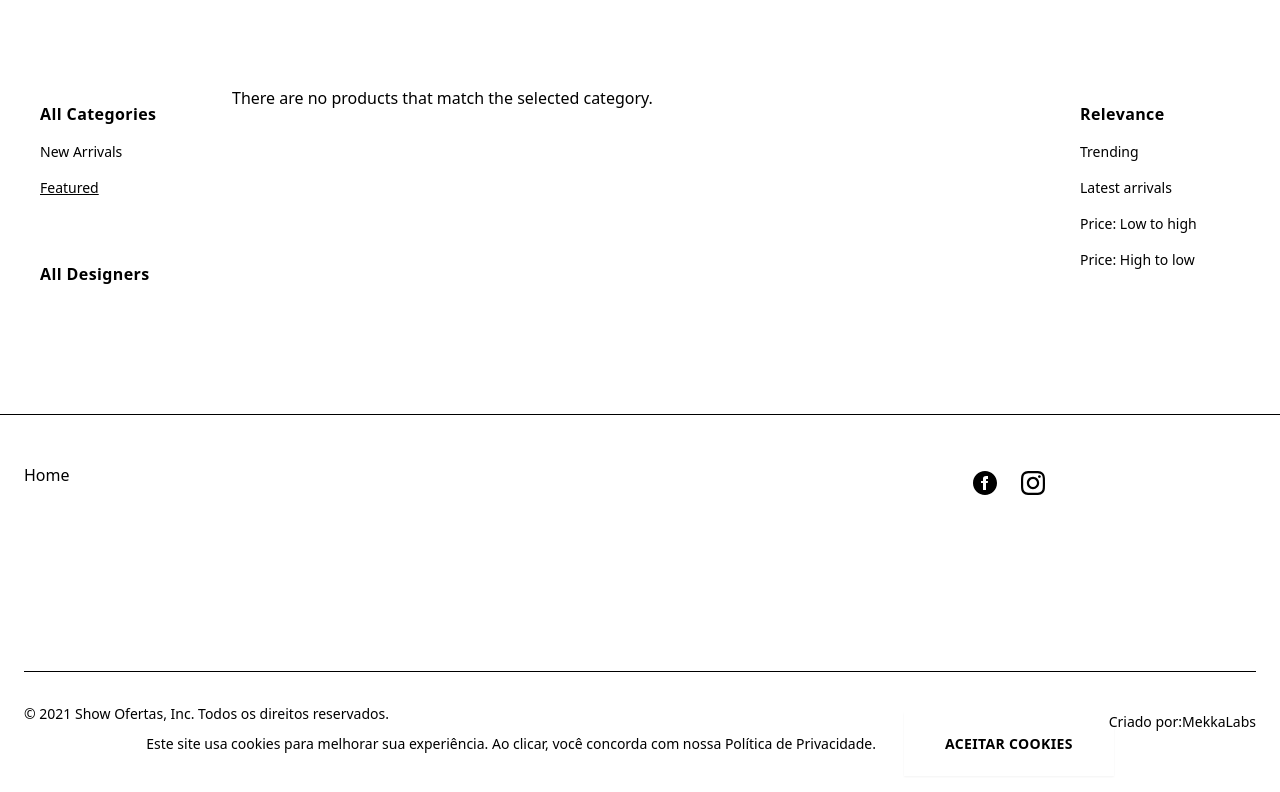
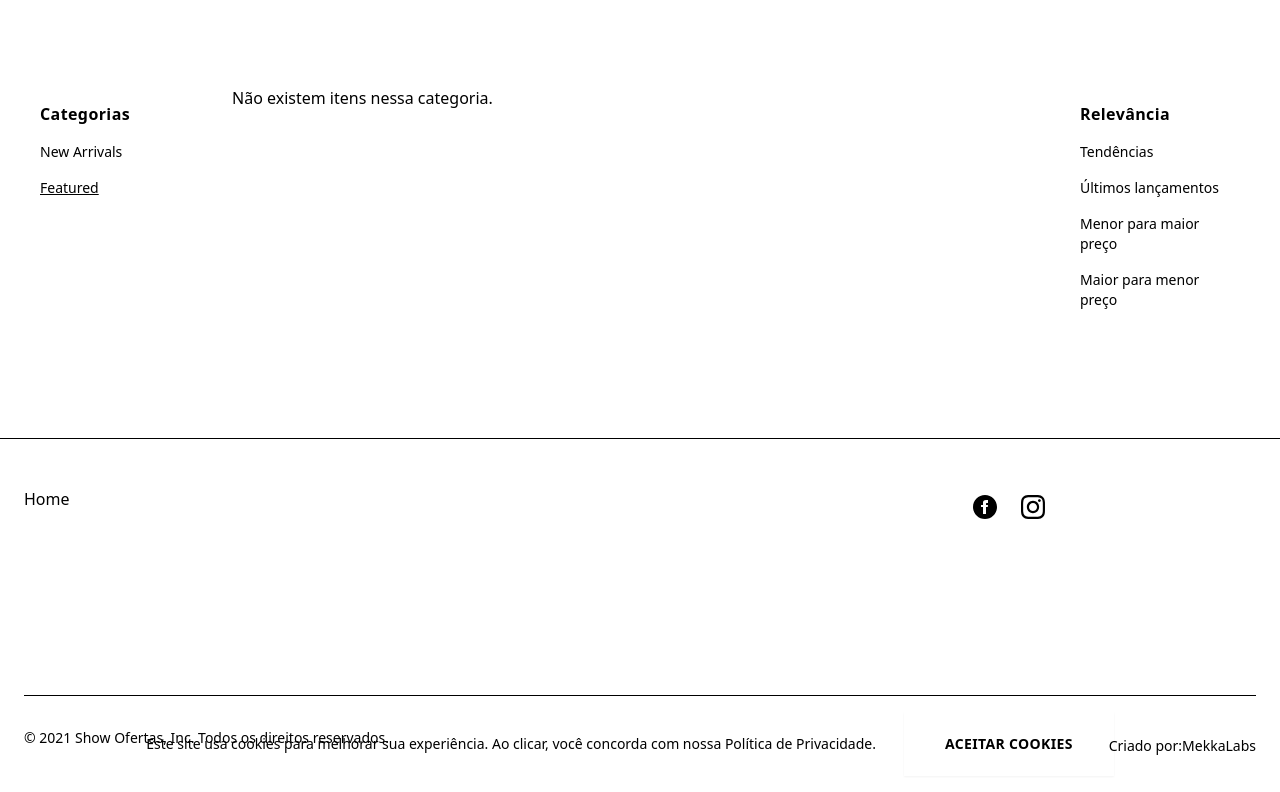
Before and after one commit to MekkaLabs/showoferta, a Next.js app: page /search/featured in a window 1280 px wide. Shown: the top 792 px of the page. Built offline with nearby package versions, Linux system fonts and the light colour scheme; what @vercel/fetch would draw is missing.

Commit message:
Update search.tsx

```diff
--- a/components/search.tsx
+++ b/components/search.tsx
@@ -15,10 +15,10 @@ import getSlug from '@lib/get-slug'
 import rangeMap from '@lib/range-map'
 
 const SORT = {
-  'trending-desc': 'Trending',
-  'latest-desc': 'Latest arrivals',
-  'price-asc': 'Price: Low to high',
-  'price-desc': 'Price: High to low',
+  'trending-desc': 'Tendências',
+  'latest-desc': 'Últimos lançamentos',
+  'price-asc': 'Menor para maior preço',
+  'price-desc': 'Maior para menor preço',
 }
 
 import {
@@ -128,7 +128,7 @@ export default function Search({ categories, brands }: SearchPropsType) {
                             'block lg:inline-block px-4 py-2 lg:p-0 lg:my-2 lg:mx-4'
                           }
                         >
-                          All Categories
+                          Categorias
                         </a>
                       </Link>
                     </li>
@@ -165,107 +165,8 @@ export default function Search({ categories, brands }: SearchPropsType) {
             </div>
           </div>
 
-          {/* Designs */}
-          <div className="relative inline-block w-full">
-            <div className="lg:hidden mt-3">
-              <span className="rounded-md shadow-sm">
-                <button
-                  type="button"
-                  onClick={(e) => handleClick(e, 'brands')}
-                  className="flex justify-between w-full rounded-sm border border-accent-3 px-4 py-3 bg-accent-0 text-sm leading-5 font-medium text-accent-8 hover:text-accent-5 focus:outline-none focus:border-blue-300 focus:shadow-outline-normal active:bg-accent-1 active:text-accent-8 transition ease-in-out duration-150"
-                  id="options-menu"
-                  aria-haspopup="true"
-                  aria-expanded="true"
-                >
-                  {activeBrand?.name
-                    ? `Design: ${activeBrand?.name}`
-                    : 'All Designs'}
-                  <svg
-                    className="-mr-1 ml-2 h-5 w-5"
-                    xmlns="http://www.w3.org/2000/svg"
-                    viewBox="0 0 20 20"
-                    fill="currentColor"
-                  >
-                    <path
-                      fillRule="evenodd"
-                      d="M5.293 7.293a1 1 0 011.414 0L10 10.586l3.293-3.293a1 1 0 111.414 1.414l-4 4a1 1 0 01-1.414 0l-4-4a1 1 0 010-1.414z"
-                      clipRule="evenodd"
-                    />
-                  </svg>
-                </button>
-              </span>
-            </div>
-            <div
-              className={`origin-top-left absolute lg:relative left-0 mt-2 w-full rounded-md shadow-lg lg:shadow-none z-10 mb-10 lg:block ${
-                activeFilter !== 'brands' || toggleFilter !== true
-                  ? 'hidden'
-                  : ''
-              }`}
-            >
-              <div className="rounded-sm bg-accent-0 shadow-xs lg:bg-none lg:shadow-none">
-                <div
-                  role="menu"
-                  aria-orientation="vertical"
-                  aria-labelledby="options-menu"
-                >
-                  <ul>
-                    <li
-                      className={cn(
-                        'block text-sm leading-5 text-accent-4 lg:text-base lg:no-underline lg:font-bold lg:tracking-wide hover:bg-accent-1 lg:hover:bg-transparent hover:text-accent-8 focus:outline-none focus:bg-accent-1 focus:text-accent-8',
-                        {
-                          underline: !activeBrand?.name,
-                        }
-                      )}
-                    >
-                      <Link
-                        href={{
-                          pathname: getDesignerPath('', category),
-                          query,
-                        }}
-                      >
-                        <a
-                          onClick={(e) => handleClick(e, 'brands')}
-                          className={
-                            'block lg:inline-block px-4 py-2 lg:p-0 lg:my-2 lg:mx-4'
-                          }
-                        >
-                          All Designers
-                        </a>
-                      </Link>
-                    </li>
-                    {brands.flatMap(({ node }: { node: any }) => (
-                      <li
-                        key={node.path}
-                        className={cn(
-                          'block text-sm leading-5 text-accent-4 hover:bg-accent-1 lg:hover:bg-transparent hover:text-accent-8 focus:outline-none focus:bg-accent-1 focus:text-accent-8',
-                          {
-                            // @ts-ignore Shopify - Fix this types
-                            underline: activeBrand?.entityId === node.entityId,
-                          }
-                        )}
-                      >
-                        <Link
-                          href={{
-                            pathname: getDesignerPath(node.path, category),
-                            query,
-                          }}
-                        >
-                          <a
-                            onClick={(e) => handleClick(e, 'brands')}
-                            className={
-                              'block lg:inline-block px-4 py-2 lg:p-0 lg:my-2 lg:mx-4'
-                            }
-                          >
-                            {node.name}
-                          </a>
-                        </Link>
-                      </li>
-                    ))}
-                  </ul>
-                </div>
-              </div>
-            </div>
-          </div>
+
+
         </div>
         {/* Products */}
         <div className="col-span-8 order-3 lg:order-none">
@@ -294,21 +195,21 @@ export default function Search({ categories, brands }: SearchPropsType) {
                   >
                     {q ? (
                       <>
-                        There are no products that match "<strong>{q}</strong>"
+                        Não encontramos o produto que você procura "<strong>{q}</strong>"
                       </>
                     ) : (
                       <>
-                        There are no products that match the selected category.
+                        Não existem itens nessa categoria.
                       </>
                     )}
                   </span>
                 </>
               ) : q ? (
                 <>
-                  Searching for: "<strong>{q}</strong>"
+                  Buscando por: "<strong>{q}</strong>"
                 </>
               ) : (
-                <>Searching...</>
+                <>Buscando produtos...</>
               )}
             </div>
           )}
@@ -394,7 +295,7 @@ export default function Search({ categories, brands }: SearchPropsType) {
                             'block lg:inline-block px-4 py-2 lg:p-0 lg:my-2 lg:mx-4'
                           }
                         >
-                          Relevance
+                          Relevância
                         </a>
                       </Link>
                     </li>
```
